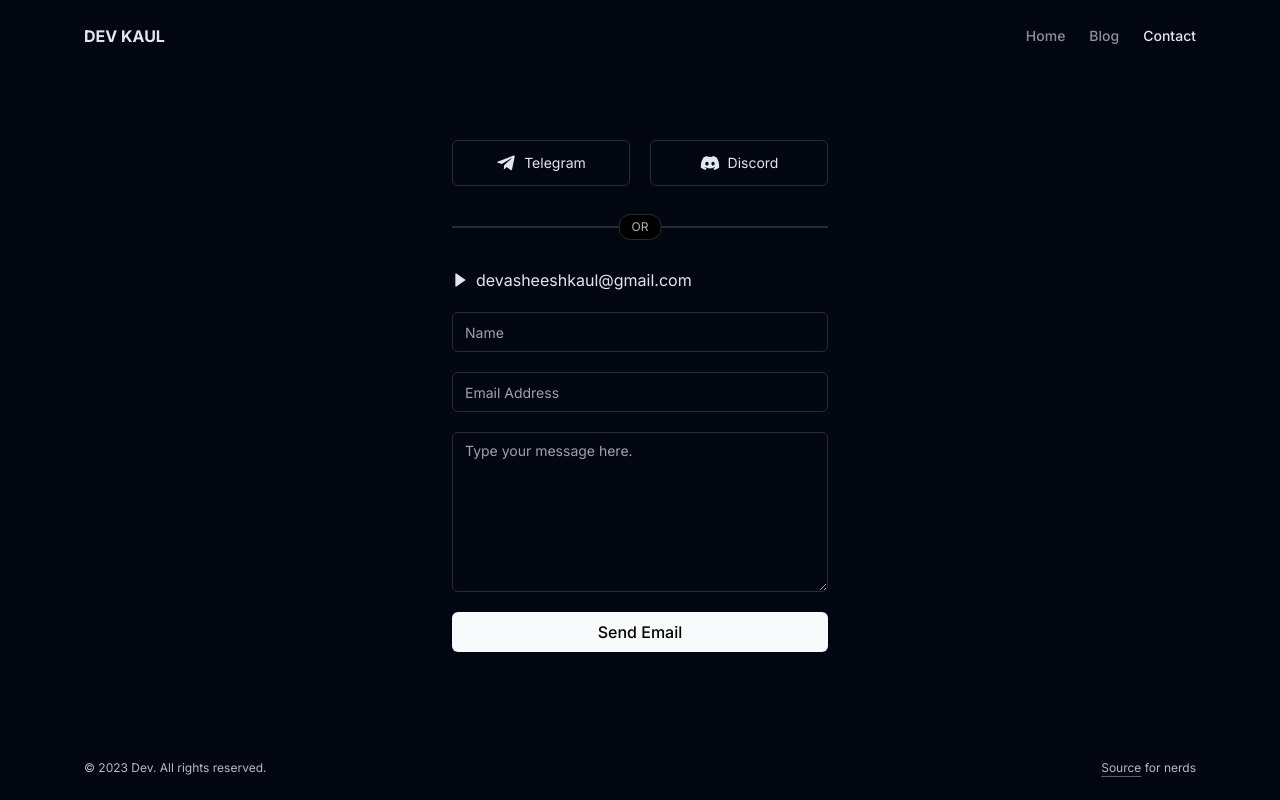
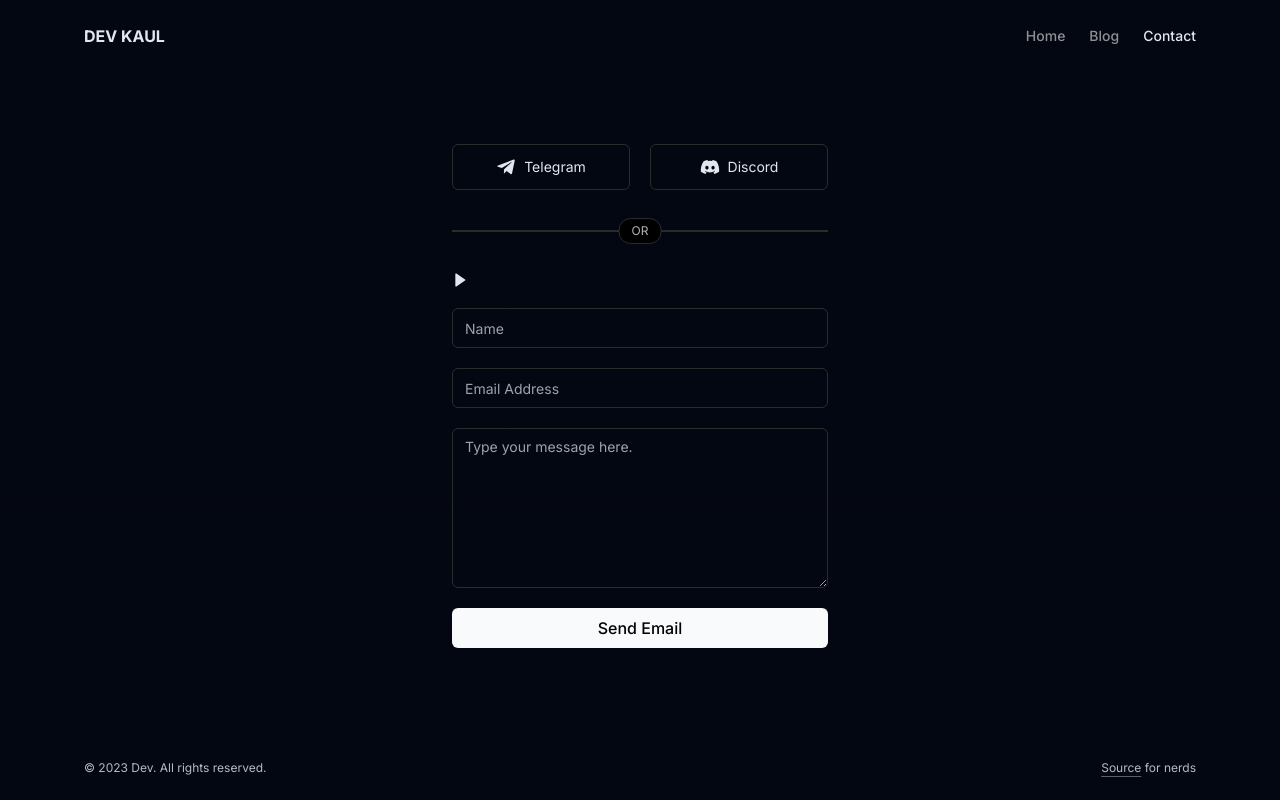
Before and after one commit to BugReportOnWeb/website, a Next.js app: page /contact in a window 1280 px wide. Built offline with nearby package versions, Linux system fonts and the light colour scheme.

Commit message:
Add email to env var

```diff
--- a/app/contact/page.tsx
+++ b/app/contact/page.tsx
@@ -18,6 +18,8 @@ const Contact = () => {
     const [email, setEmail] = useState<string>('');
     const [message, setMessage] = useState<string>('');
     const [usernameCopied, setUsernameCopied] = useState<boolean>(false);
+
+    const EMAIL = process.env.NEXT_PUBLIC_EMAIL;
 
     const sendMail = (e: ChangeEvent<HTMLFormElement>) => {
         e.preventDefault();
@@ -54,7 +56,7 @@ const Contact = () => {
                 </div>
 
                 <form onSubmit={sendMail} className='w-full flex flex-col justify-center gap-5'>
-                    <h1 className='text-start flex items-center'><BiSolidRightArrow className='mr-2' />devasheeshkaul@gmail.com</h1>
+                    <a href={`mailto:${EMAIL}`} className='w-fit text-start flex items-center'><BiSolidRightArrow className='mr-2' />{EMAIL}</a>
                     <input type='text' onChange={e => setName(e.target.value)} value={name} className='rounded-md bg-inherit border border-[#242F2B] py-2 px-3 text-sm w-full h-10 outline-white outline-offset-2 focus:outline focus:outline-2' placeholder='Name' />
                     <input type='email' onChange={e => setEmail(e.target.value)} value={email} className='rounded-md bg-inherit border border-[#242F2B] py-2 px-3 text-sm w-full h-10 outline-white outline-offset-2 focus:outline focus:outline-2' placeholder='Email Address' />
                     <textarea onChange={e => setMessage(e.target.value)} value={message} className='rounded-md bg-inherit border border-[#242F2B] py-2 px-3 text-sm w-full h-40 outline-white outline-offset-2 focus:outline focus:outline-2' placeholder='Type your message here.' />
```
